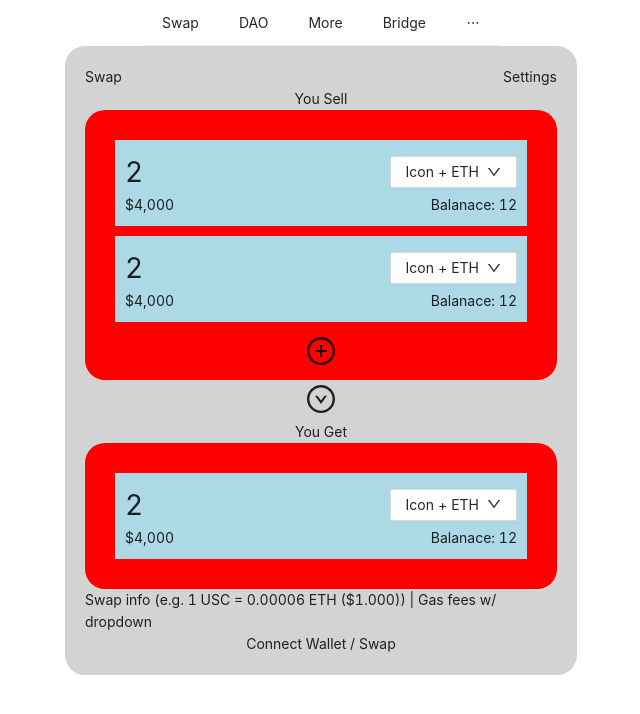
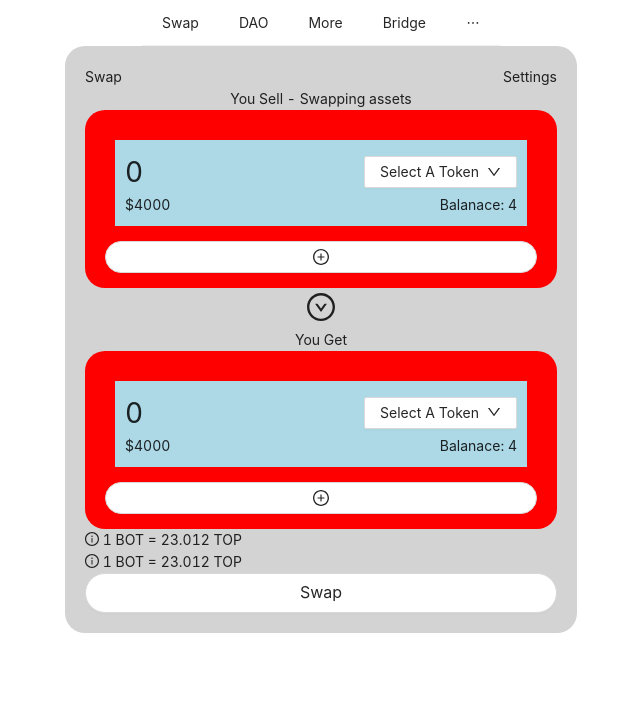
Before and after one commit to denliehoo/multi-swap, a React (Create React App) app: page / in a window 1280 px wide. Shown: the top 714 px of the page, without its empty margins (319-959 px from the left). Built offline with nearby package versions, Linux system fonts and the light colour scheme.

Commit message:
Working on select asset component

```diff
--- /dev/null
+++ b/src/components/swap/CryptoSwapItem.js
@@ -0,0 +1,35 @@
+import classes from "./CryptoSwapItem.module.css";
+import { Row, Col } from "antd/lib/grid";
+import { DownCircleOutlined, PlusCircleOutlined, DownOutlined, InfoCircleOutlined } from '@ant-design/icons';
+import { Button } from 'antd'
+import SelectAsset from "./SelectAsset";
+
+const CryptoSwapItem = (props) => {
+    return (
+        <div className={classes.cryptoSwapItem}>
+            <Row justify="space-between" align="middle">
+                {/* do validation to ensure amount < balance */}
+                <Col style={{ fontSize: '2em' }}>{props.amount}</Col>
+                <Col>
+                    {/* get a list of ERC20 token address and its pic etc
+                maybe hard code this
+                Future: add token option which saves into local storage */}
+                    <SelectAsset />
+                    {/* <Button>
+                        Select an asset<DownOutlined />
+                    </Button> */}
+                </Col>
+            </Row>
+            <Row justify="space-between">
+                {/* use an api to get the dollar value of an asset
+                and then multiply it by amount */}
+                <Col>${4000}</Col>
+                {/* render this from some api that checks a user's balance given
+                a specific erc20 token; maybe moralis? */}
+                <Col>Balanace: {4}</Col>
+            </Row>
+        </div>
+    );
+};
+
+export default CryptoSwapItem;
--- /dev/null
+++ b/src/components/swap/CryptoSwapItem.module.css
@@ -0,0 +1,5 @@
+.cryptoSwapItem {
+    background-color: lightblue;
+    padding: 10px;
+    margin: 10px;
+}
--- /dev/null
+++ b/src/components/swap/SelectAsset.js
@@ -0,0 +1,76 @@
+// import classes from "./SelectAsset.module.css";
+import { Row, Col } from "antd/lib/grid";
+import { DownCircleOutlined, PlusCircleOutlined, DownOutlined, InfoCircleOutlined, SearchOutlined } from '@ant-design/icons';
+import { Button, Modal, Input } from 'antd'
+import React, { useState } from 'react';
+
+const SelectAsset = () => {
+    const [isModalOpen, setIsModalOpen] = useState(false);
+    const [selectedAsset, setSelectedAsset] = useState('');
+
+    const showModal = () => {
+        setIsModalOpen(true);
+    };
+
+    const handleOk = () => {
+        setIsModalOpen(false);
+    };
+
+    const handleCancel = () => {
+        setIsModalOpen(false);
+    };
+
+    const chooseAssetHandler = (asset) => {
+        //.... choose asset
+        // .....
+        setSelectedAsset('ETH')
+        //.....
+
+        // closes the modal
+        setIsModalOpen(false);
+    }
+
+    return (
+        <>
+            <Button onClick={showModal}>
+                {selectedAsset ? selectedAsset : <span>Select A Token</span>}<DownOutlined />
+            </Button>
+            <Modal title="Select A Token" visible={isModalOpen}
+                onOk={handleOk} onCancel={handleCancel}
+                // allows us to edit the bottom component (i.e. the OK and Cancel)
+                footer={null}
+            >
+                <Input placeholder="Search name or paste address" size="large" prefix={<SearchOutlined />} style={{ width: '100%', borderRadius: '10px' }} />
+                <div>
+                    <Row justify="space-evenly">
+                        <Button onClick={() => { chooseAssetHandler() }}>ETH</Button>
+                        <Button>DAI</Button>
+                        <Button>USDC</Button>
+                    </Row>
+                    <Row justify="space-evenly">
+                        <Button>USDT</Button>
+                        <Button>WBTC</Button>
+                        <Button>WETH</Button>
+                    </Row>
+                </div>
+                <hr />
+                <div>
+                    {/* line item */}
+                    <Row align="middle" justify='space-evenly'>
+                        <Col span={2}>Icon</Col>
+                        <Col span={18}>
+                            <Row>Asset name</Row>
+                            <Row>Asset Ticker</Row>
+                        </Col>
+                        <Col span={4}>
+                            <Row justify="end">bal</Row>
+                        </Col>
+                    </Row>
+                </div>
+
+            </Modal>
+        </>
+    );
+};
+
+export default SelectAsset;
--- a/src/components/swap/Swap.js
+++ b/src/components/swap/Swap.js
@@ -1,10 +1,16 @@
 import classes from "./Swap.module.css";
 import { Row, Col } from "antd/lib/grid";
 import { Button } from 'antd'
-import { DownCircleOutlined, PlusCircleOutlined, DownOutlined } from '@ant-design/icons';
+import { DownCircleOutlined, PlusCircleOutlined, DownOutlined, InfoCircleOutlined } from '@ant-design/icons';
+import { useState } from "react";
+import CryptoSwapItem from "./CryptoSwapItem";
+import SelectAsset from "./SelectAsset";
 
 
 const Swap = () => {
+    const [fromAssets, setFromAssets] = useState([{ amount: 0, selectedAsset: "Select An Asset" }])
+    const [toAssets, setToAssets] = useState([{ amount: 0, selectedAsset: "Select An Asset" }])
+
 
     const cryptoSwapItem = <div className={classes.cryptoSwapItem}>
         <Row justify="space-between" align="middle">
@@ -31,12 +37,16 @@
                     <Col>Settings</Col>
                 </Row>
 
-                <Row >You Sell</Row>
+                <Row >You Sell - Swapping assets</Row>
                 <div className={classes.buySellContainer}>
-                    {cryptoSwapItem}
-                    {cryptoSwapItem}
-                    <Row justify="center" align="top" style={{ position: 'relative', top: '5px' }}>
-                        <PlusCircleOutlined style={{ fontSize: '200%' }} />
+                    {
+                        fromAssets.map((i) => <CryptoSwapItem amount={i.amount} />)
+                        // fromAssets.map((i) => console.log(i))
+                    }
+                    <Row justify="center" align="middle" style={{ position: 'relative', top: '5px' }}>
+                        <Button block shape="round" icon={<PlusCircleOutlined />} onClick={() => {
+                            setFromAssets([...fromAssets, { amount: 0 }])
+                        }} />
                     </Row>
 
 
@@ -46,15 +56,27 @@
                 </div>
                 <Row>You Get</Row>
                 <div className={classes.buySellContainer}>
-                    {cryptoSwapItem}
+                    {/* {cryptoSwapItem} */}
+                    {
+                        toAssets.map((i) => <CryptoSwapItem amount={i.amount} />)
+                    }
+
+
+                    <Row justify="center" align="middle" style={{ position: 'relative', top: '5px' }}>
+                        <Button block shape="round" icon={<PlusCircleOutlined />} onClick={() => {
+                            setToAssets([...toAssets, { amount: 0 }])
+                        }} />
+                    </Row>
                 </div>
-                <div>
-                    Swap info (e.g. 1 USC = 0.00006 ETH ($1.000)) | Gas fees w/ dropdown
+                <div style={{ width: '100%' }}>
+                    {/* need do this for each asset being swapped */}
+                    <div><InfoCircleOutlined /> 1 BOT = 23.012 TOP</div>
+                    <div><InfoCircleOutlined /> 1 BOT = 23.012 TOP</div>
                 </div>
 
-                <div>
-                    Connect Wallet / Swap
-                </div>
+                <Row style={{ width: '100%' }}>
+                    <Button size="large" block shape="round" onClick={() => { console.log("hello world") }}>Swap</Button>
+                </Row>
             </div>
         </div >
     );
```
Also changed, not shown: src/index.css (line endings or trailing spaces).
